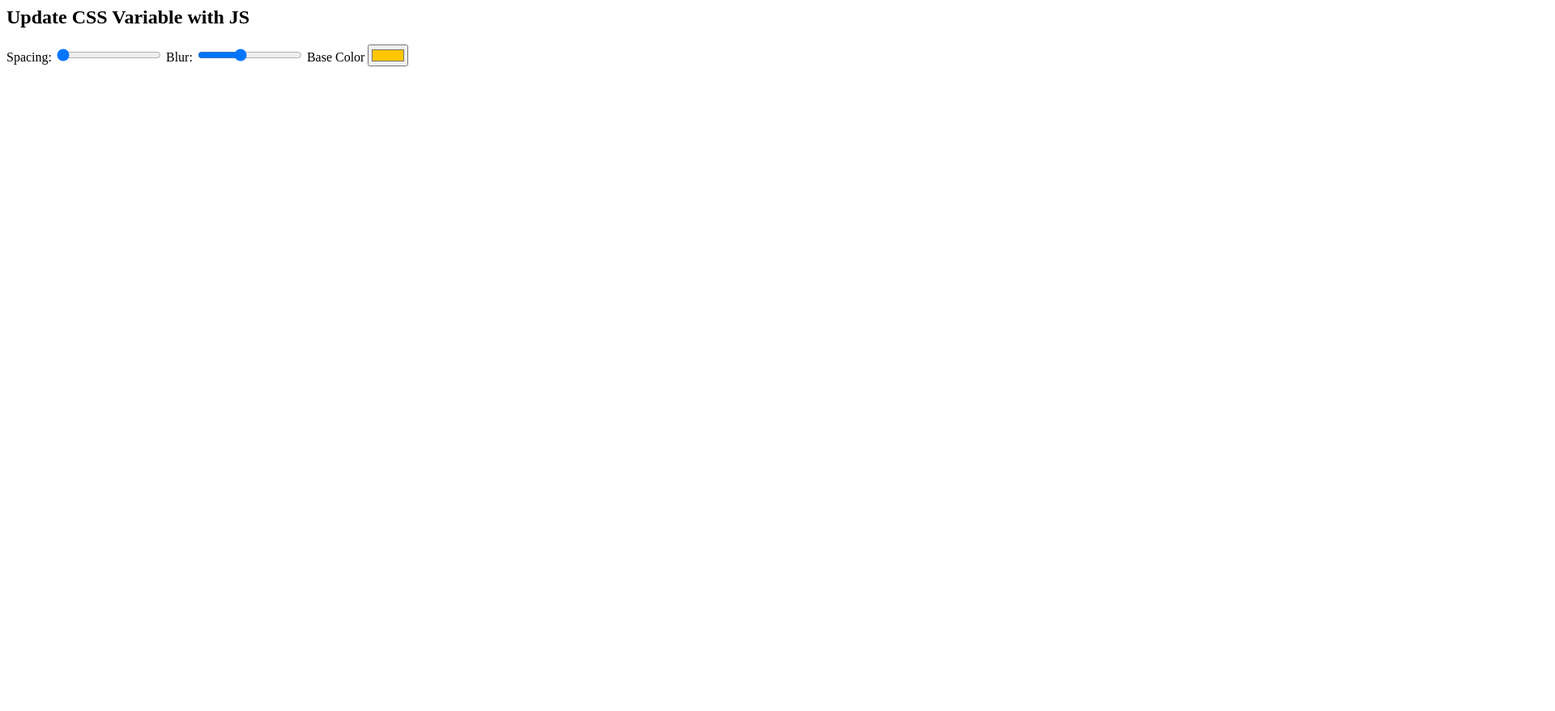
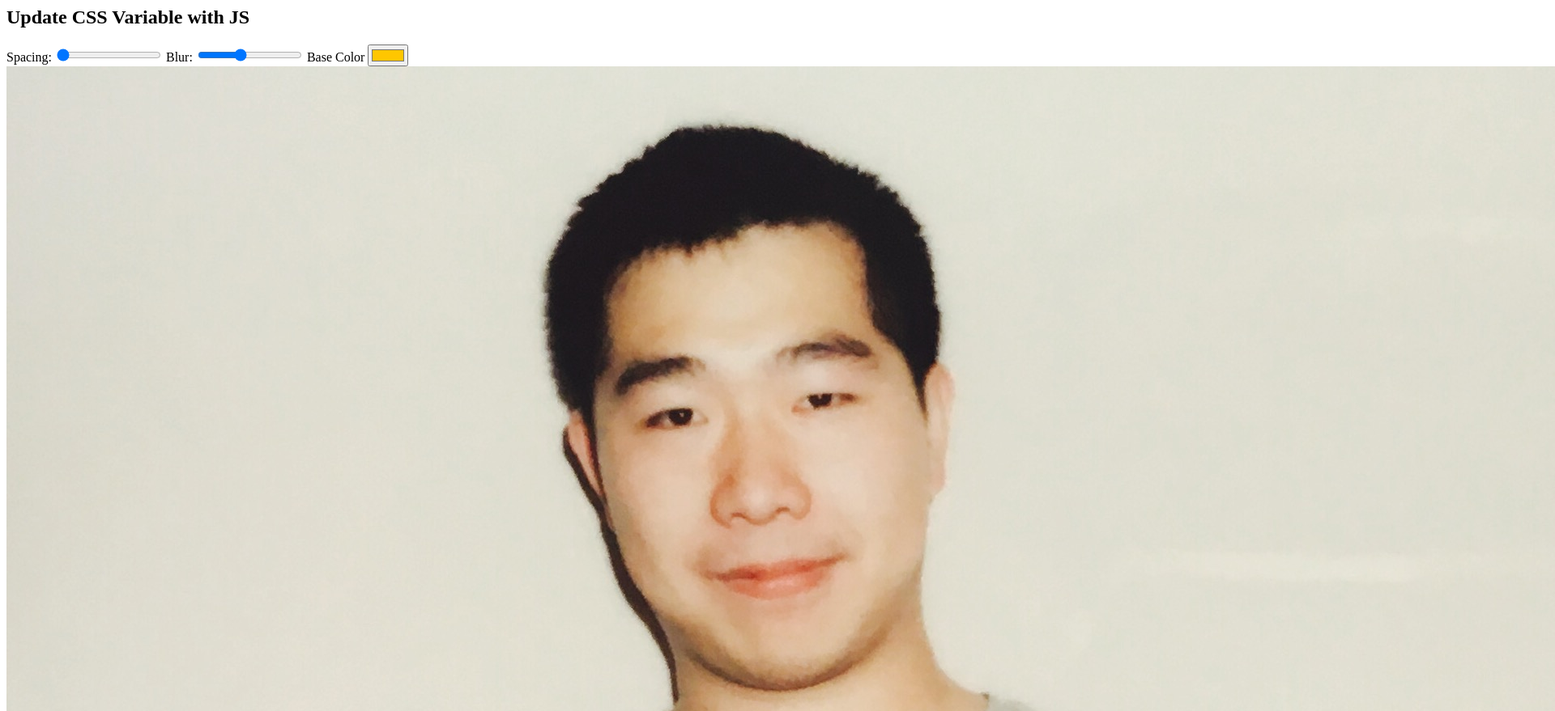
Before and after one commit to MartinZ29/JS30-3, a plain HTML site: page index.html in a window 1280 px wide. Shown: the top 879 px of the page at 81% size, 1920 px wide, since content can reach past the window. Before the commit the page ends 800 px from the top, so only its background shows below. Drawn offline with Linux system fonts and the light colour scheme.

Commit message:
insert img

```diff
--- a/index.html
+++ b/index.html
@@ -22,7 +22,8 @@
             <input type="color" name="base" value="#ffc600">
         </div>
 
-        <img src="" alt="">
+        <img src="src/headshot.jpg" alt="">
+
     </body>
 
 </html>
```
Also changed, not shown: src/headshot.jpg (renamed from src/martin-headshot.jpg).
